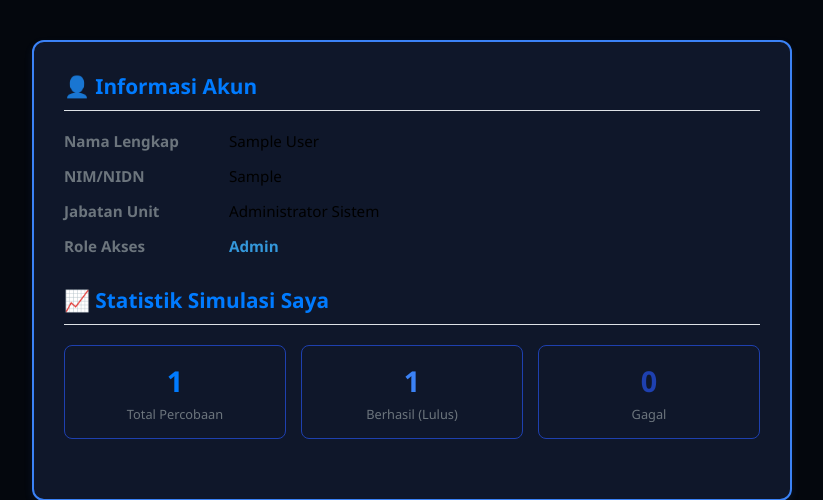
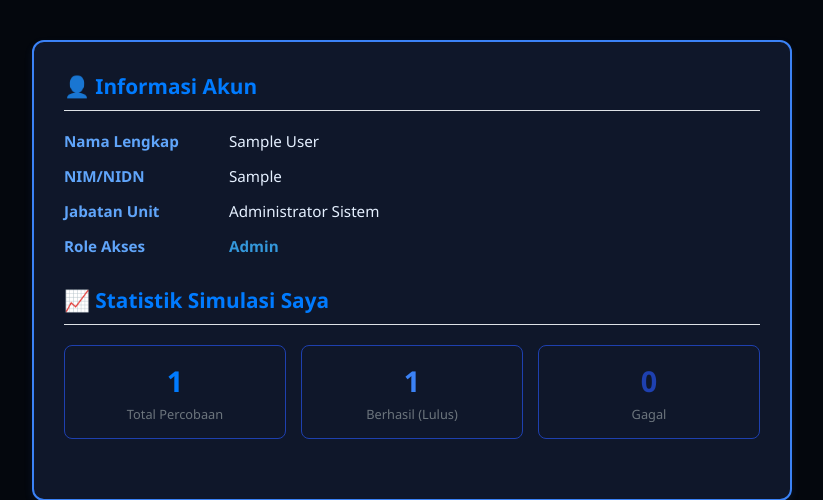
Before and after one commit to hafi-nawa-al-hayyin/E-learning_K3, a PHP site: page /profil.php in a window 1280 px wide. Shown: the part 66-566 px from the top of the page, without its empty margins (228-1051 px from the left). Run offline with PHP 8.4, Linux system fonts and the light colour scheme; the visitor is signed in with stand-in values (Sample User, id 1); tables that the repository leaves empty or names only in its code hold one stand-in row (values such as "Sample post").

Commit message:
penyesuaian warna teks

```diff
--- a/backend/profil.php
+++ b/backend/profil.php
@@ -95,8 +95,8 @@ $dGagal = mysqli_fetch_assoc($qGagal);
         .section-title { margin-bottom: 20px; font-size: 1.3em; color: #007bff; font-weight: bold; border-bottom: 1px solid #dee2e6; padding-bottom: 10px;}
 
         .info-grid { display: grid; grid-template-columns: 150px 1fr; gap: 15px; margin-bottom: 20px; font-size: 0.95em; }
-        .info-label { color: #6c757d; font-weight: bold; }
-        .info-value { color: #000000; }
+        .info-label { color: #60a5fa; font-weight: bold; }
+        .info-value { color: #e5f0ff; }
 
         .stat-grid { display: flex; gap: 15px; margin-bottom: 30px; text-align: center; }
         .stat-box { flex: 1; background: #0f172a; padding: 15px; border-radius: 8px; border: 1px solid #1e40af; }
--- a/backend/rekap_nilai.php
+++ b/backend/rekap_nilai.php
@@ -34,7 +34,7 @@ include 'koneksi.php';
         table { width: 100%; border-collapse: collapse; margin-top: 10px; }
         th { background: #1e40af; color: #e5f0ff; text-align: left; padding: 12px; font-size: 0.9em; }
         td { padding: 12px; border-bottom: 1px solid #dee2e6; font-size: 0.85em; }
-        tr:hover { background: #f8f9fa; }
+        tr:hover { background: rgba(59, 130, 246, 0.1); }
 
         .badge { padding: 4px 8px; border-radius: 4px; font-size: 0.8em; font-weight: bold; }
         .badge-lulus { background: rgba(40, 167, 69, 0.2); color: #28a745; }
```
